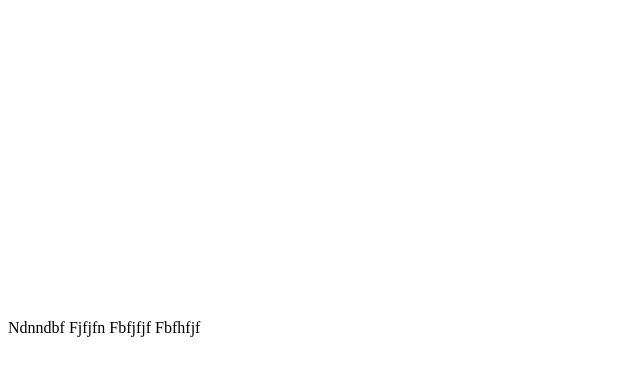
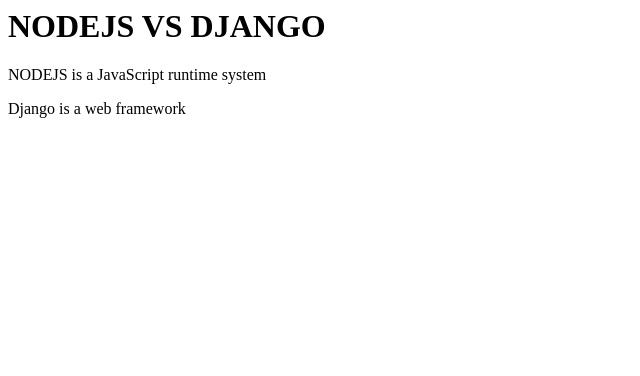
Before and after one commit to AdeyemiMiracle/codex, a plain HTML site: page index.html in a window 1280 px wide. Shown: the whole page, without its empty margins (0-640 px from the left). Drawn offline with Linux system fonts and the light colour scheme.

Commit message:
Update index.html
Third change

```diff
--- a/index.html
+++ b/index.html
@@ -1,5 +1,8 @@
-<h1 style="padding: 10%; background-color: deep pink; color: white;"> Codex Index Page </h1>
-Ndnndbf
- Fjfjfn
-Fbfjfjf
-Fbfhfjf
+<DOCTYPE html>
+<html >
+<body>
+<h1>NODEJS VS DJANGO</h1>
+<p>NODEJS is a JavaScript runtime system</p>
+<p>Django is a web framework</p>
+</body>
+</html>
```
